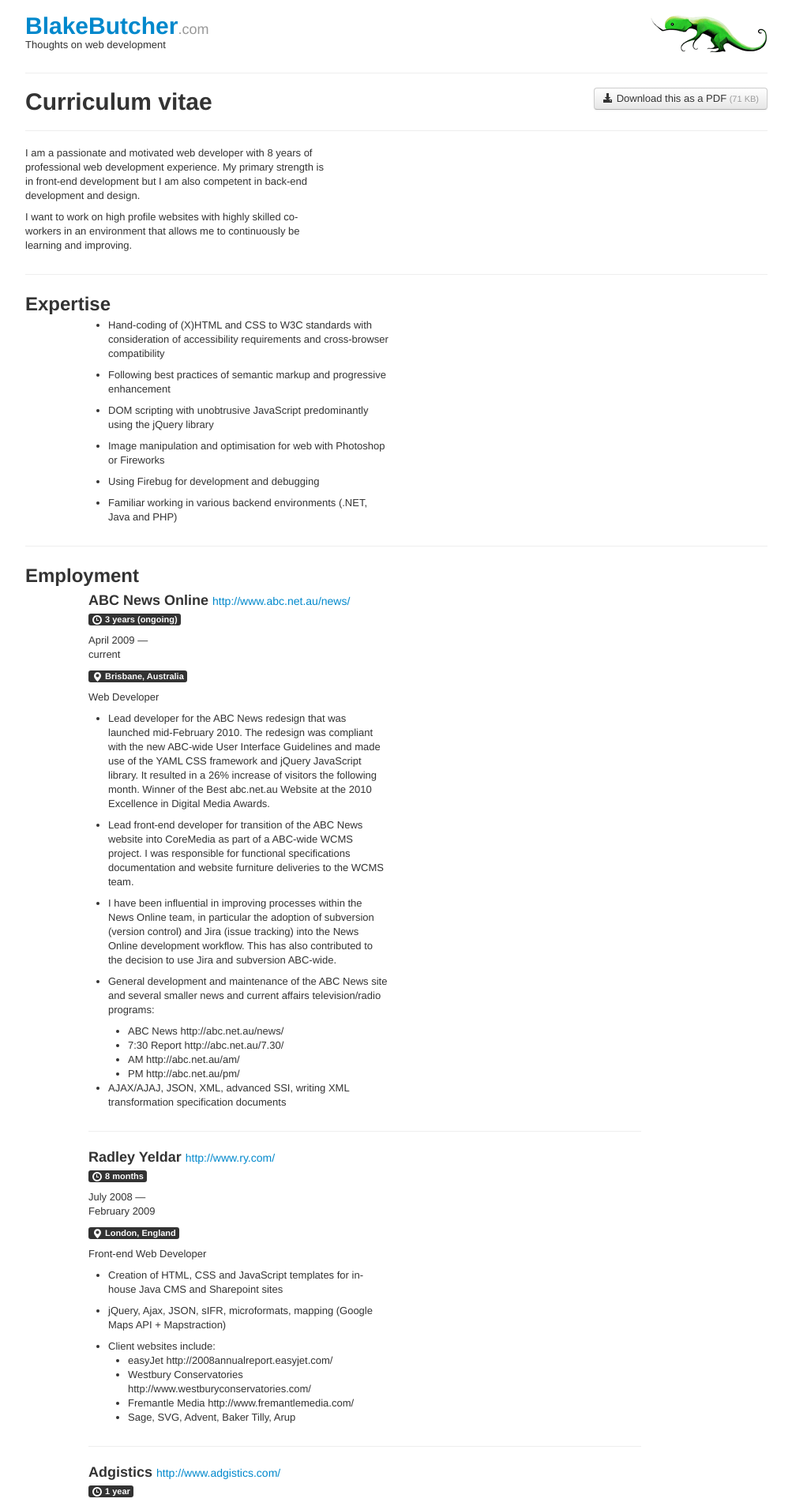
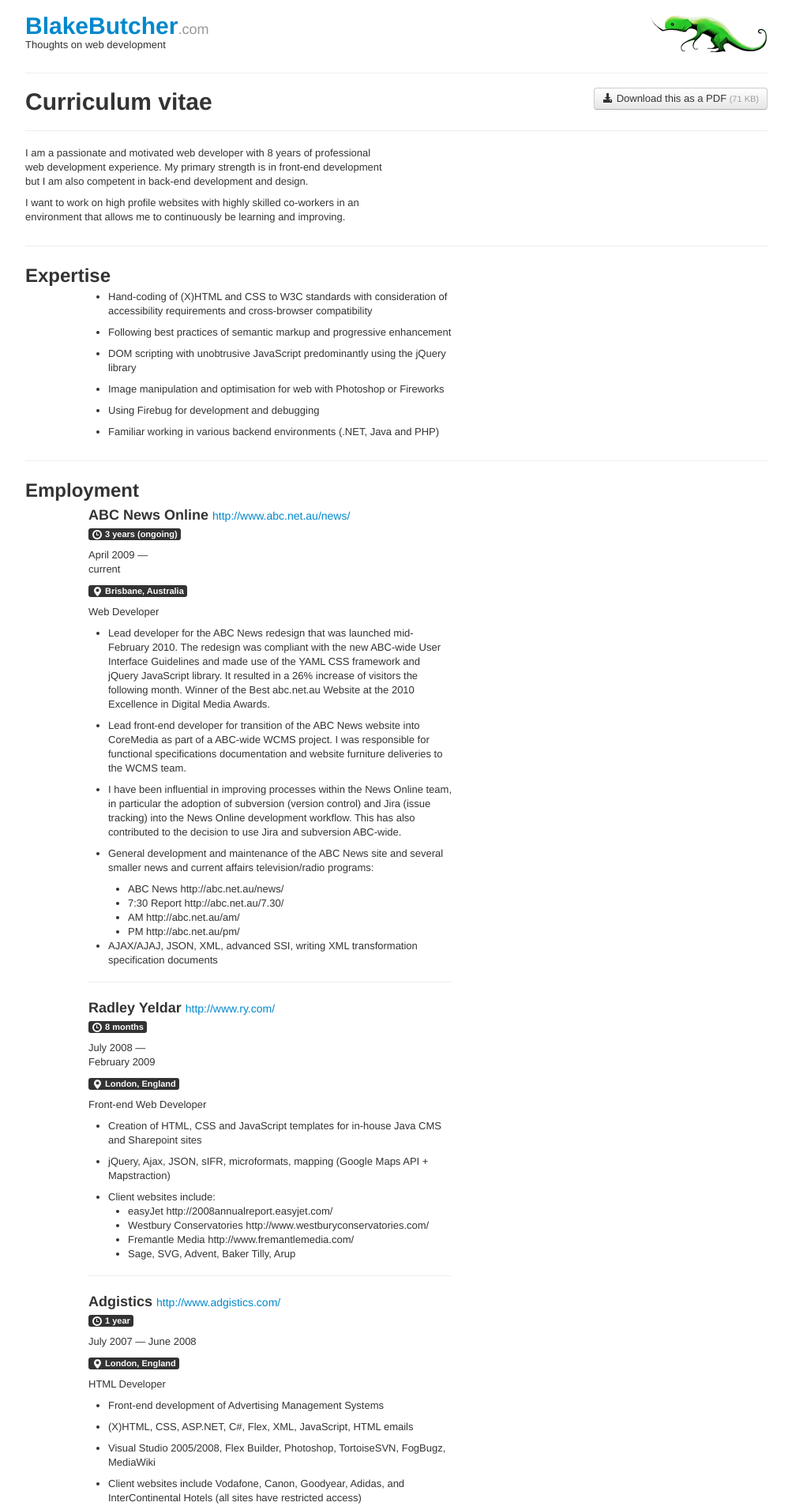
Before and after one commit to blakebutcher/blakebutcher.github.com, a Jekyll site: the page built from cv/index.html, in a window 1280 px wide. Shown: the top 1907 px of the page at 79% size, without its empty margins (138-1141 px from the left). Built offline with Jekyll 4.4.1, drawn with Linux system fonts in a browser that asks for light colours; nearby versions of some CDN libraries.

Commit message:
Simplified layout

```diff
--- a/cv/index.html
+++ b/cv/index.html
@@ -7,7 +7,7 @@ title: Curriculum vitae
 <h1>{{ page.title }}</h1>
 <hr>
 <div class="row">
-	<div class="span5">
+	<div class="span6">
 		<p>I am a passionate and motivated web developer with 8 years of professional web development experience. My primary strength is in front-end development but I am also competent in back-end development and design.</p>
 		<p>I want to work on high profile websites with highly skilled co-workers in an environment that allows me to continuously be learning and improving.</p>
 	</div>
@@ -19,7 +19,7 @@ title: Curriculum vitae
 	<div class="span1">
 		&nbsp;
 	</div>
-	<div class="span5">
+	<div class="span6">
 		<ul>
 			<li><p>Hand-coding of (X)HTML and CSS to W3C standards with consideration of accessibility requirements and cross-browser compatibility</p></li>
 			<li><p>Following best practices of semantic markup and progressive enhancement</p></li>
@@ -37,10 +37,8 @@ title: Curriculum vitae
 	<div class="span1">
 		&nbsp;
 	</div>
-	<div class="span9">
+	<div class="span6">
 		<h3>ABC News Online <small><a href="http://www.abc.net.au/news/">http://www.abc.net.au/news/</a></small></h3>
-		<div class="row">
-			<div class="span5">
 		<p><span class="label label-inverse"><i class="icon-time icon-white"></i> 3 years (ongoing)</span></p>
 		<p>April 2009 &mdash; <br>current</p>
 		<p><span class="label label-inverse"><i class="icon-map-marker icon-white"></i> Brisbane, Australia</span></p>
@@ -59,12 +57,8 @@ title: Curriculum vitae
 			</li>
 			<li><p>AJAX/AJAJ, JSON, XML, advanced SSI, writing XML transformation specification documents</p></li>
 		</ul>
-			</div>
-		</div>
 		<hr>
 		<h3>Radley Yeldar <small><a href="http://www.ry.com/">http://www.ry.com/</a></small></h3>
-		<div class="row">
-			<div class="span5">
 		<p><span class="label label-inverse"><i class="icon-time icon-white"></i> 8 months</span></p>
 		<p>July 2008 &mdash; <br>February 2009</p>
 		<p><span class="label label-inverse"><i class="icon-map-marker icon-white"></i> London, England</span></p>
@@ -81,12 +75,8 @@ title: Curriculum vitae
 				</ul>
 			</li>
 		</ul>
-			</div>
-		</div>
 		<hr>
 		<h3>Adgistics <small><a href="http://www.adgistics.com/">http://www.adgistics.com/</a></small></h3>
-		<div class="row">
-			<div class="span5">
 		<p><span class="label label-inverse"><i class="icon-time icon-white"></i> 1 year</span></p>
 		<p>July 2007 &mdash; June 2008</p>
 		<p><span class="label label-inverse"><i class="icon-map-marker icon-white"></i> London, England</span></p>
@@ -97,12 +87,8 @@ title: Curriculum vitae
 			<li><p>Visual Studio 2005/2008, Flex Builder, Photoshop, TortoiseSVN, FogBugz, MediaWiki</p></li>
 			<li><p>Client websites include Vodafone, Canon, Goodyear, Adidas, and InterContinental Hotels (all sites have restricted access)</p></li>
 		</ul>
-			</div>
-		</div>
 		<hr>
 		<h3>Online Services Unit, DSQ, Queensland Government</h3>
-		<div class="row">
-			<div class="span5">
 		<p><span class="label label-inverse"><i class="icon-time icon-white"></i> 3 months</p>
 		<p>January 2007 &mdash; March 2007</p>
 		<p><span class="label label-inverse"><i class="icon-map-marker icon-white"></i> Brisbane, Australia</span></p>
@@ -118,12 +104,8 @@ title: Curriculum vitae
 			<li><p>Some minor work involved modifying existing ColdFusion, ASP, JavaScript, and CSS</p></li>
 			<li><p>Completed quality assurance processes to ensure that all web pages adhered to strict Government accessibility and usability guidelines</p></li>
 		</ul>
-			</div>
-		</div>
 		<hr>
 		<h3>Aspedia <small><a href="http://www.aspedia.net/">http://www.aspedia.net/</a></small></h3>
-		<div class="row">
-			<div class="span5">
 		<p><span class="label label-inverse"><i class="icon-time icon-white"></i> 2 years, 4 months</span></p>
 		<p>September 2004 &mdash; December 2006</p>
 		<p><span class="label label-inverse"><i class="icon-map-marker icon-white"></i> Brisbane, Australia</span></p>
@@ -137,8 +119,6 @@ title: Curriculum vitae
 		</ul>
 	</div>
 </div>
-	</div>
-</div>
 
 <hr>
 
@@ -147,10 +127,8 @@ title: Curriculum vitae
 	<div class="span1">
 		&nbsp;
 	</div>
-	<div class="span9">
+	<div class="span6">
 		<h3>Bachelor of Information Technology, Griffith University <small><a href="http://www.griffith.edu.au/">http://www.griffith.edu.au/</a></small></h3>
-		<div class="row">
-			<div class="span5">
 		<p><span class="label label-inverse"><i class="icon-time icon-white"></i> 3 years, 6 months</span></p>
 		<p>January 2000 &mdash; June 2003</p>
 		<p><span class="label label-inverse"><i class="icon-map-marker icon-white"></i> Brisbane, Australia</span></p>
@@ -168,8 +146,6 @@ title: Curriculum vitae
 		</ul>
 	</div>
 </div>
-	</div>
-</div>
 
 <hr>
 
```
Lines whose indentation alone changed are shown as unchanged.
